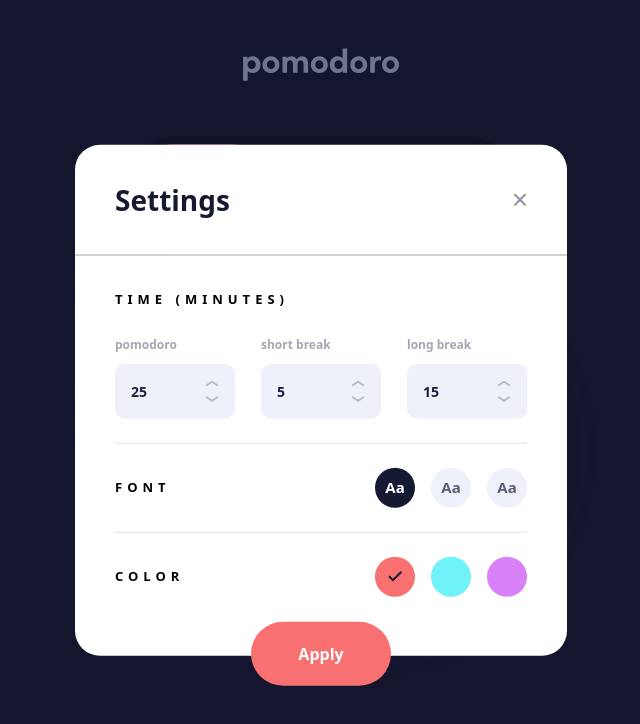
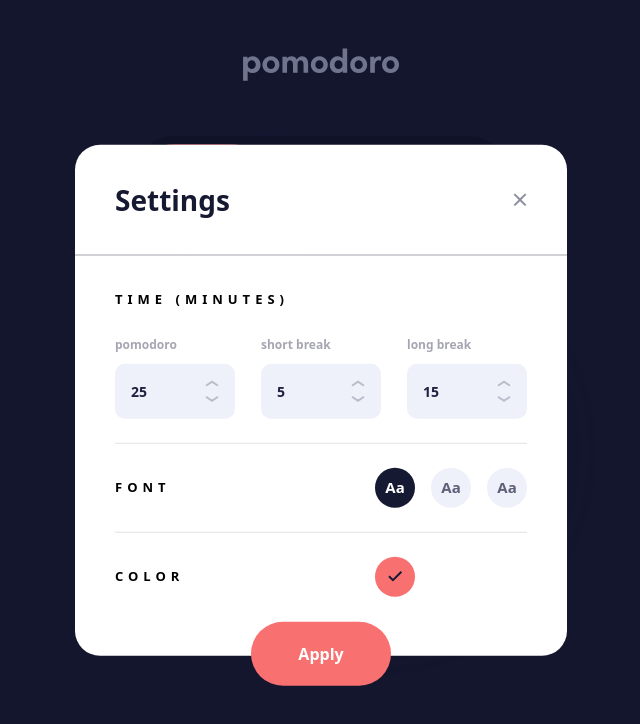
Before and after one commit to thusmiley/pomodoro, a React (Vite) app: page / in a window 1280 px wide. Both pictures are taken after a click on the picture 640 px from the left and 620 px from the top of the page. Shown: the top 724 px of the page, without its empty margins (319-959 px from the left). Built offline with nearby package versions, Linux system fonts and the light colour scheme.

Commit message:
add settings functions

```diff
--- a/src/App.jsx
+++ b/src/App.jsx
@@ -4,9 +4,11 @@ import settingsIcon from "./assets/icon-settings.svg";
 import { Tab, Transition } from "@headlessui/react";
 import Clock from "./components/Clock";
 import Settings from "./components/Settings";
+
 function classNames(...classes) {
   return classes.filter(Boolean).join(" ");
 }
+
 function App() {
   let [tabs] = useState({
     pomodoro: [{ id: 1, name: "pomodoro", color: "red" }],
@@ -78,7 +80,19 @@ function App() {
           leaveFrom="opacity-100"
           leaveTo="opacity-0"
         >
-          <Settings isOpen={isOpen} setIsOpen={setIsOpen} pomodoroTimer={pomodoroTimer} setPomodoroTimer={setPomodoroTimer} shortBreakTimer={shortBreakTimer} setShortBreakTimer={setShortBreakTimer} longBreakTimer={longBreakTimer} setLongBreakTimer={ setLongBreakTimer} />
+          <Settings
+            isOpen={isOpen}
+            setIsOpen={setIsOpen}
+            // pomodoroTimer={pomodoroTimer}
+            // setPomodoroTimer={setPomodoroTimer}
+            // shortBreakTimer={shortBreakTimer}
+            // setShortBreakTimer={setShortBreakTimer}
+            // longBreakTimer={longBreakTimer}
+            // setLongBreakTimer={setLongBreakTimer}
+            font={font}
+            setFont={setFont}
+            color={color} setColor={setColor}
+          />
         </Transition>
       </main>
     </>
--- a/src/components/Settings.jsx
+++ b/src/components/Settings.jsx
@@ -2,12 +2,11 @@ import checkIcon from "../assets/check-icon.svg";
 import { RadioGroup } from "@headlessui/react";
 import { useState, Fragment } from "react";
 import { motion } from "framer-motion";
-import "./settings.css";
 
-const Settings = ({ isOpen, setIsOpen }) => {
-  const [font, setFont] = useState("sans");
-  const [color, setColor] = useState("red");
+const colors = ["red", "blue", "purple"];
+const fonts = ["sans", "slab", "mono"];
 
+const Settings = ({ isOpen, setIsOpen, font, setFont, color, setColor }) => {
   return (
     <div className="absolute top-[50%] left-[50%] translate-x-[-50%] translate-y-[-50%] px-6 w-full max-w-[540px] ">
       <div className="flex justify-between items-center pb-7 bg-white pt-6 rounded-t-[15px] px-6 md:py-[34px] md:px-10 md:rounded-t-[25px]">
@@ -127,8 +126,10 @@ const Settings = ({ isOpen, setIsOpen }) => {
         <div className="md:flex md:justify-between md:items-center">
           <h3 className="text-[11px] tracking-[4.23px] text-center mb-[18px] md:mb-0 md:text-[13px] md:tracking-[5px]">FONT</h3>
           <RadioGroup value={font} onChange={setFont} className={`flex items-center justify-center space-x-4`}>
+            {fonts.map((type) => (
               <RadioGroup.Option
-              value="sans"
+                key={type}
+                value={type}
                 className={({ active, checked }) =>
                   `${active ? "ring-1 ring-[#EFF1FA]" : ""}
                   ${checked ? "bg-[#161932] text-white transition-all duration-300 ease-linear" : "bg-[#EFF1FA] text-darkNavy/70"}
@@ -137,68 +138,32 @@ const Settings = ({ isOpen, setIsOpen }) => {
               >
                 Aa
               </RadioGroup.Option>
-            <RadioGroup.Option
-              value="slab"
-              className={({ active, checked }) =>
-                `${active ? "ring-1 ring-[#EFF1FA]" : ""}
-                  ${checked ? "bg-[#161932] text-white transition-all duration-300 ease-linear" : "bg-[#EFF1FA] text-darkNavy/70"}
-                   cursor-pointer w-10 h-10 rounded-full text-[15px] grid place-content-center hover:ring-1 hover:ring-[#EFF1FA] hover:ring-offset-2`
-              }
-            >
-              Aa
-            </RadioGroup.Option>
-            <RadioGroup.Option
-              value="mono"
-              className={({ active, checked }) =>
-                `${active ? "ring-1 ring-[#EFF1FA]" : ""}
-                  ${checked ? "bg-[#161932] text-white transition-all duration-300 ease-linear" : "bg-[#EFF1FA] text-darkNavy/70"}
-                   cursor-pointer w-10 h-10 rounded-full text-[15px] grid place-content-center hover:ring-1 hover:ring-[#EFF1FA] hover:ring-offset-2`
-              }
-            >
-              Aa
-            </RadioGroup.Option>
+            ))}
           </RadioGroup>
         </div>
         {/* divider */}
         <div className="w-full h-[1px] bg-[#E3E1E1] my-6" />
+
         {/* color */}
         <div className="pb-[59px] md:flex md:justify-between md:items-center">
           <h3 className="text-[11px] tracking-[4.23px] text-center mb-[18px] md:mb-0 md:text-[13px] md:tracking-[5px] ">COLOR</h3>
           <RadioGroup value={color} onChange={setColor} className={`flex items-center justify-center space-x-4`}>
+            {colors.map((type) => (
               <RadioGroup.Option
-              value="red"
+                key={type}
+                value={type}
                 className={({ active, checked }) =>
-                `${active ? "ring-1 ring-[#EFF1FA]" : ""}
-                  ${checked ? "" : ""} bg-red
-                   cursor-pointer w-10 h-10 rounded-full grid place-content-center hover:ring-1 hover:ring-[#EFF1FA] hover:ring-offset-2`
+                  `${active ? "ring-1 ring-[#EFF1FA]" : ""} ${checked ? "" : ""}
+                bg-${type} cursor-pointer w-10 h-10 rounded-full grid place-content-center hover:ring-1 hover:ring-[#EFF1FA] hover:ring-offset-2`
                 }
               >
-              {({ checked }) => <img src={checkIcon} alt="" className={checked ? "opacity-100 transition-opacity duration-200 ease-linear" : "opacity-0"} />}
+                {({ checked }) => <img src={checkIcon} alt="theme red" className={checked ? "opacity-100 transition-opacity duration-200 ease-linear" : "opacity-0"} />}
               </RadioGroup.Option>
-            <RadioGroup.Option
-              value="blue"
-              className={({ active, checked }) =>
-                `${active ? "ring-1 ring-[#EFF1FA]" : ""}
-                  ${checked ? "" : ""} bg-blue
-                   cursor-pointer w-10 h-10 rounded-full text-[15px] grid place-content-center hover:ring-1 hover:ring-[#EFF1FA] hover:ring-offset-2`
-              }
-            >
-              {({ checked }) => <img src={checkIcon} alt="" className={checked ? "opacity-100 transition-opacity duration-200 ease-linear" : "opacity-0"} />}
-            </RadioGroup.Option>
-            <RadioGroup.Option
-              value="purple"
-              className={({ active, checked }) =>
-                `${active ? "ring-1 ring-[#EFF1FA]" : ""}
-                  ${checked ? "" : ""} bg-purple
-                   cursor-pointer w-10 h-10 rounded-full text-[15px] grid place-content-center hover:ring-1 hover:ring-[#EFF1FA] hover:ring-offset-2`
-              }
-            >
-              {({ checked }) => <img src={checkIcon} alt="" className={checked ? "opacity-100 transition-opacity duration-200 ease-linear" : "opacity-0"} />}
-            </RadioGroup.Option>
+            ))}
           </RadioGroup>
         </div>
         <motion.div whileHover={{ scale: 1.1 }} whileTap={{ scale: 0.9 }}>
-          <button type="submit" className="bg-red text-[16px] text-white py-5 px-[47px] rounded-full absolute bottom-[-30px] left-0 right-0 mx-auto w-[140px] hover:bg-[#F87070]">
+          <button type="submit" className="bg-red text-[16px] text-white py-5 px-[47px] rounded-full absolute bottom-[-30px] left-0 right-0 mx-auto w-[140px]">
             Apply
           </button>
         </motion.div>
```
Also changed, not shown: src/components/settings.css (deleted), 1 other file (tests, documents, lock files or other folders). Lines whose indentation alone changed are shown as unchanged.
